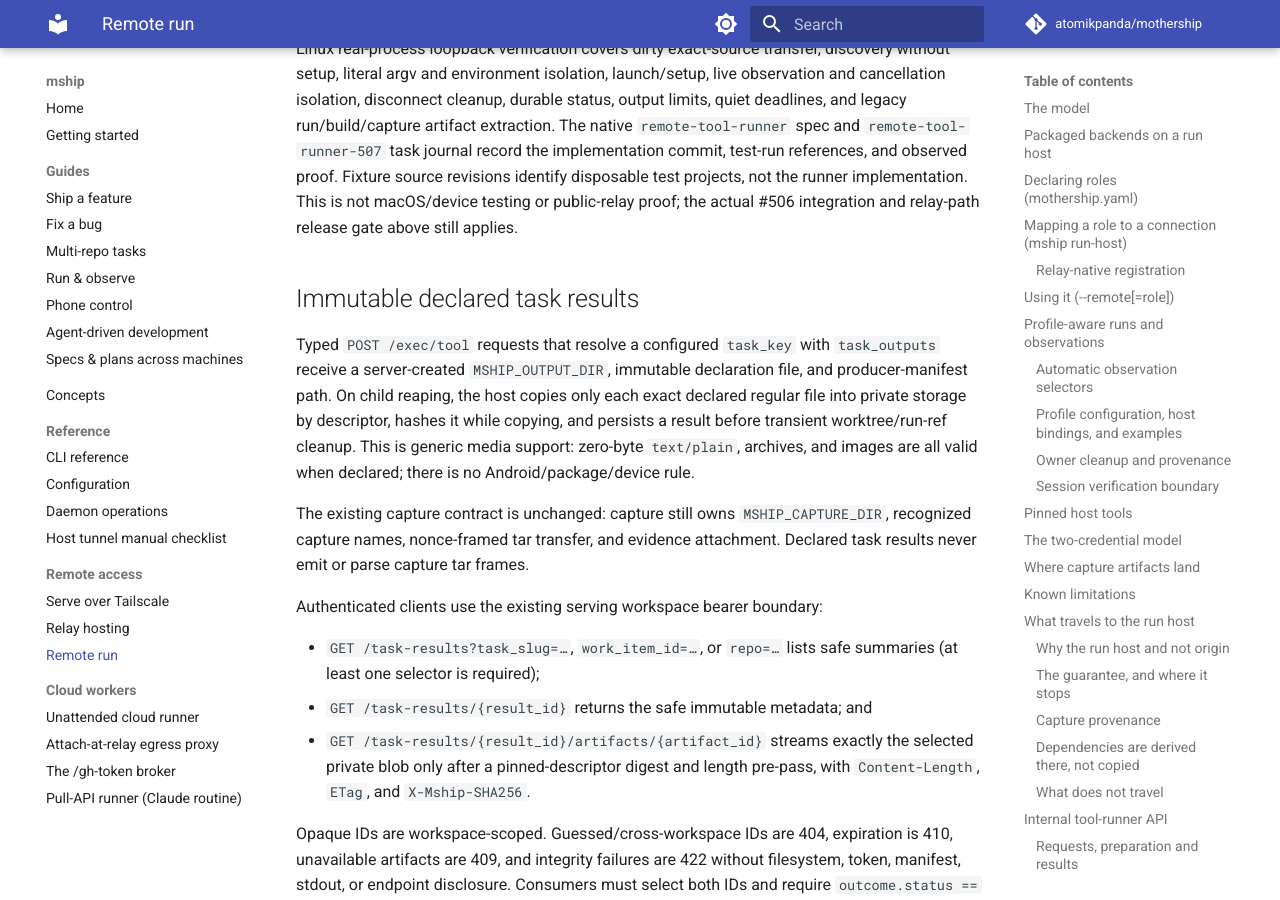
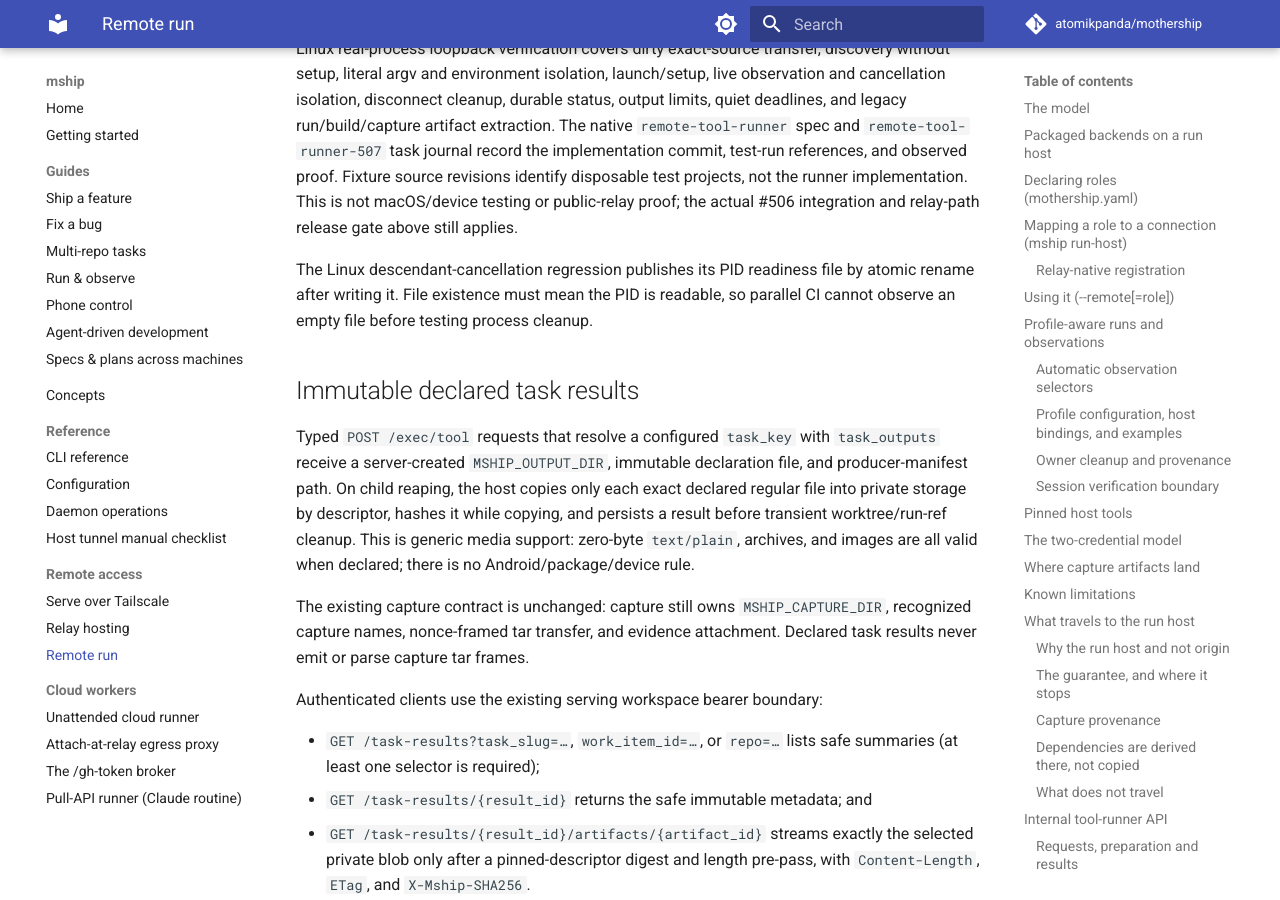
Before and after one commit to atomikpanda/mothership, an MkDocs documentation site: the page built from docs/remote-run.md, in a window 1280 px wide and 900 px high, scrolled down 19644 px. Built offline with MkDocs 1.6.1 and Material for MkDocs 9.7.7, drawn with Linux system fonts in a browser that asks for light colours; comment, search, counter and statistics services are not loaded.

Commit message:
test: publish descendant readiness atomically

```diff
--- a/docs/remote-run.md
+++ b/docs/remote-run.md
@@ -867,6 +867,10 @@ Fixture source revisions identify disposable test projects, not the runner
 implementation. This is not macOS/device testing or public-relay proof; the
 actual #506 integration and relay-path release gate above still applies.
 
+The Linux descendant-cancellation regression publishes its PID readiness file
+by atomic rename after writing it. File existence must mean the PID is readable,
+so parallel CI cannot observe an empty file before testing process cleanup.
+
 
 ## Immutable declared task results
 
```
Also changed, not shown: 1 other file.
